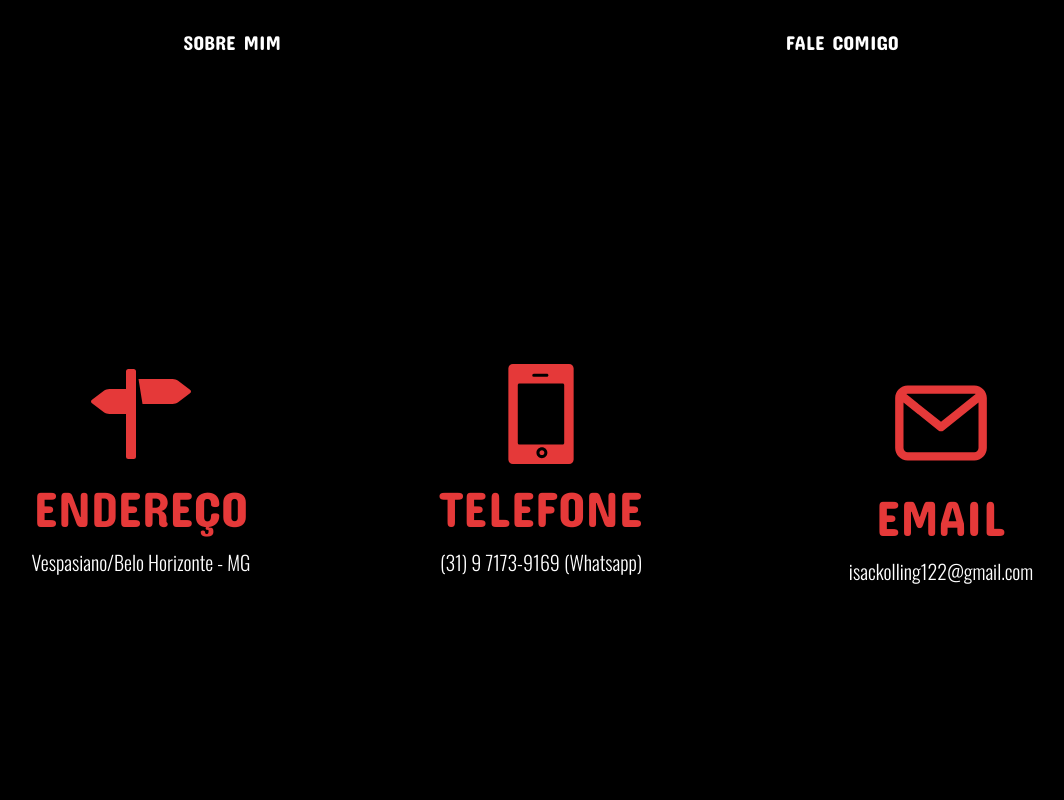
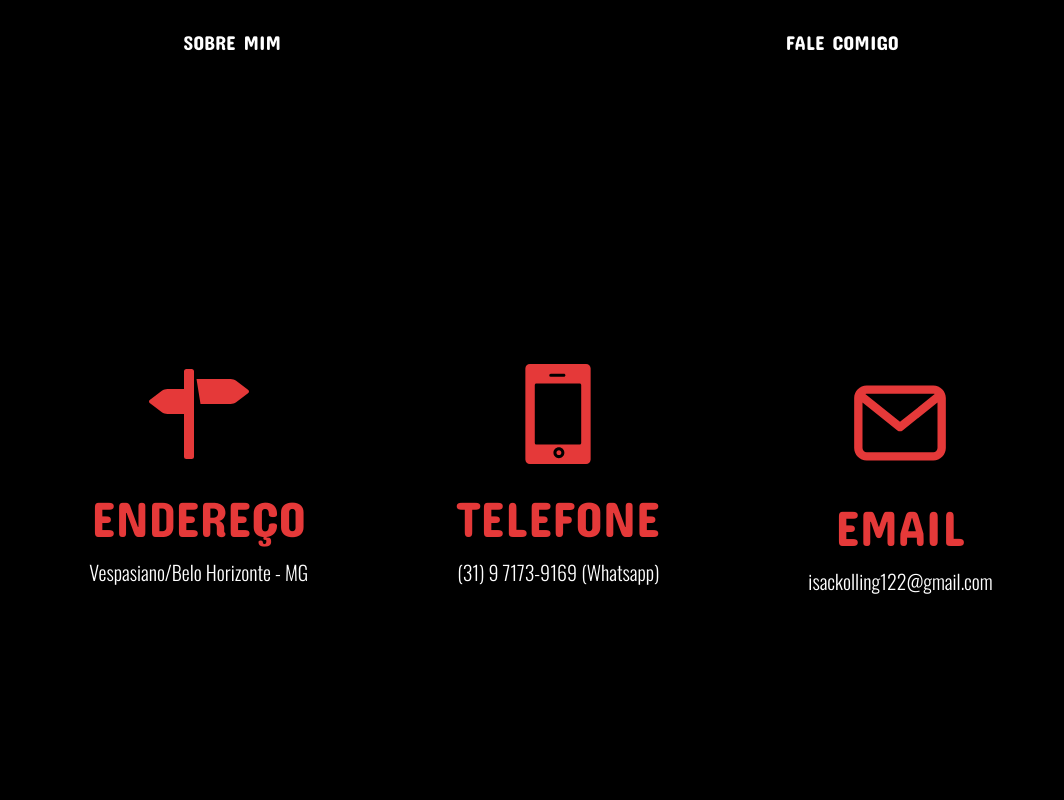
Before and after one commit to xgrisac/cartadeapresentacao-isac, a plain HTML site: page falecomigo.html in a window 1280 px wide. Shown: the top 800 px of the page, without its empty margins (99-1163 px from the left). Drawn offline with nearby package versions, Linux system fonts and the light colour scheme; a web font is replaced by a local one.

Commit message:
Correção de alinhamento de ítens

```diff
--- a/style.css
+++ b/style.css
@@ -42,24 +42,24 @@
         justify-content: space-evenly;
         height: 720px;
         align-items: center;
+        text-align: center;
         margin: 40px;
     }
 
-
    .section2 h2 {
     font-size: 50px;
-    text-align: center;
+
     }
 
     .section2 p {
     font-size: 20px;
-    text-align: center;
+
     }
 
     .section2 img {
         height: 100px;
         width: 100px;
-        padding: 0px 150px 0px 0px;
+        padding: 10px;
     }
 
 }
@@ -202,7 +202,7 @@ nav ul.painel2 {
 }
 
 #desenvolvimento2 {
-    height: 720px;
+    text-align: center;
     align-items: center;
     margin: 40px;
 }
@@ -213,24 +213,15 @@ span#meunome2 {
 
 .section2 h2 {
     font-size: 50px;
-    text-align: center;
 }
 
 .section2 p {
     font-size: 20px;
-    text-align: center;
 }
 
 .section2 img {
     height: 100px;
     width: 100px;
-    padding-left: 150px;
-    align-items: auto;
-}
-
-.container2 {
-    position: relative;
-    line-height: 10px;
 }
 
 #footer2 {
```
